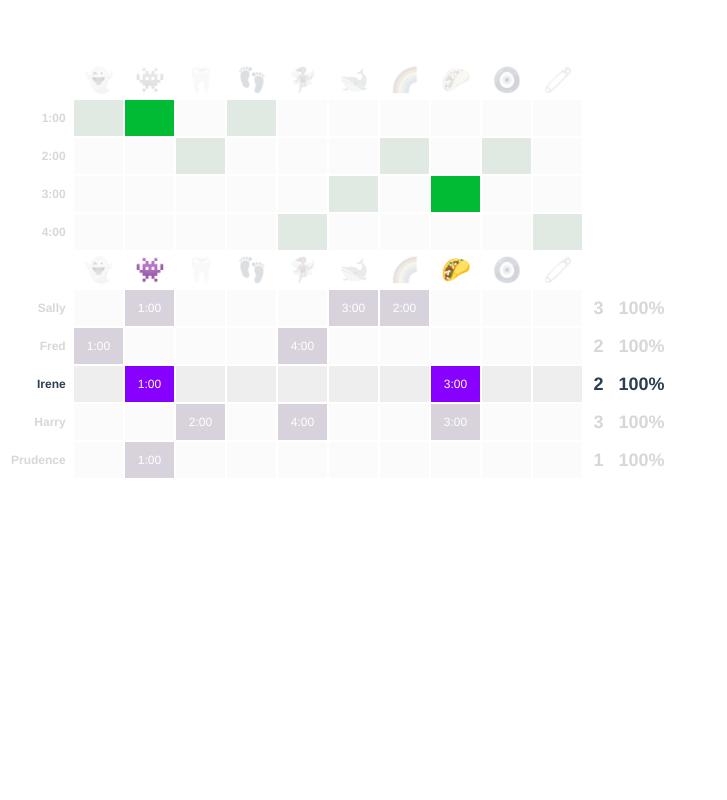
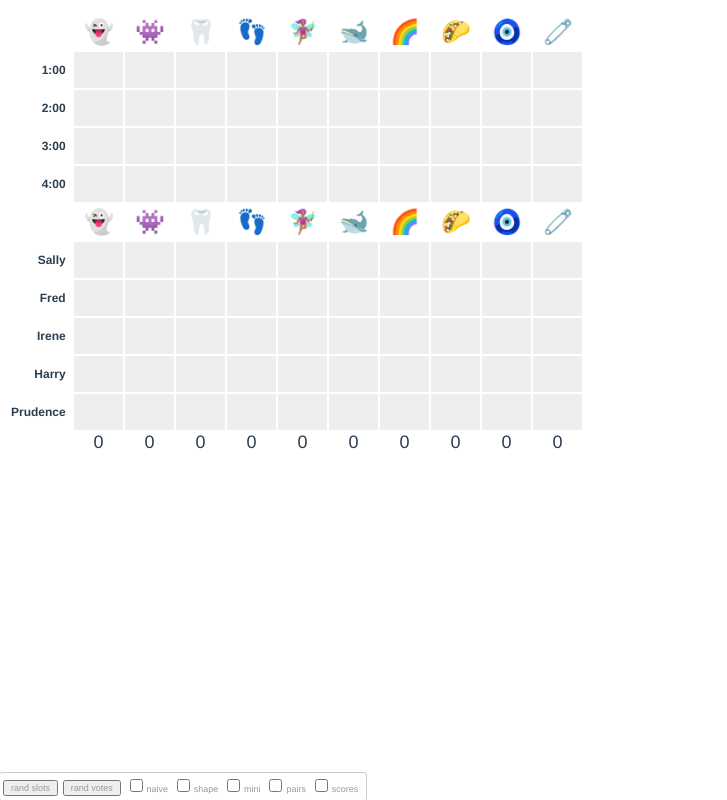
Before and after one commit to pcantrell/sessionizer-visualizer, a Vue app: page / in a window 1280 px wide. Shown: the whole page, without its empty margins (0-727 px from the left). Built offline with nearby package versions, Linux system fonts and the light colour scheme.

Commit message:
Naive scores, randomization, control panel

```diff
--- a/src/App.vue
+++ b/src/App.vue
@@ -39,17 +39,45 @@
             {{ schedule.timeslots[session.timeslotID] }}
           </td>
 
-          <td class="scoring numeric naive">
-            {{ naiveScore(participant) }}
+          <template v-if="options.showNaiveScoring">
+            <td class="scoring numeric naive">
+              {{ naiveScore(participant) }}
+            </td>
+            <td class="scoring numeric naive naive-percent">
+              <span v-if="participant.votes.length > 0">
+                {{ naivePercent(participant) }}%
+              </span>
+            </td>
+          </template>
+        </tr>
+
+        <tr class="totals">
+          <td class="placeholder"></td>
+          <td v-for="session, sessionID in schedule.sessions">
+            {{ voteCount(sessionID) }}
           </td>
-          <td class="scoring numeric naive naive-percent">
-            <span v-if="participant.votes.length > 0">
-              {{ naivePercent(participant )}}%
-            </span>
-          </td>
+
+          <template v-if="options.showNaiveScoring">
+            <td class="scoring numeric naive">
+              {{ averageOverParticipants(naiveScore) }}
+            </td>
+            <td class="scoring numeric naive naive-percent">
+              {{ averageOverParticipants(naivePercent) }}%
+            </td>
+          </template>
         </tr>
 
       </table>
+    </div>
+
+    <div class="control-panel">
+      <button @click="randomizeSlots()">rand slots</button>
+      <button @click="randomizeVotes()">rand votes</button>
+      <Toggle v-model="options.showNaiveScoring" label="naive" />
+      <Toggle v-model="options.showFocusedShape" label="shape" />
+      <Toggle v-model="options.showMiniShapes" label="mini" />
+      <Toggle v-model="options.showPairs" label="pairs" />
+      <Toggle v-model="options.showShapeScores" label="scores" />
     </div>
 
   </div>
@@ -57,9 +85,11 @@
 
 <script lang="ts">
 import { Component, Vue } from 'vue-property-decorator';
+import Toggle from './components/Toggle.vue';
 
 @Component({
   components: {
+    Toggle,
   },
 })
 
@@ -69,7 +99,15 @@ export default class App extends Vue {
     sessions: ["👻", "👾", "🦷", "👣", "🧚🏽‍♀️", "🐋", "🌈", "🌮", "🧿", "🧷"].map(makeSession),
     timeslots: ["1:00", "2:00", "3:00", "4:00"],
   };
-  public focus?: Participant = this.schedule.participants[2];
+  public focus: Participant | null = null;
+
+  public options = {
+    showNaiveScoring: false,
+    showFocusedShape: false,
+    showMiniShapes: false,
+    showPairs: false,
+    showShapeScores: false,
+  };
 
   public toggleVote(participant: Participant, sessionID: number) {
     if (participant.votes.includes(sessionID)) {
@@ -90,6 +128,24 @@ export default class App extends Vue {
     return results;
   }
 
+  public voteCount(sessionID: number): number {
+    return this.schedule.participants
+      .filter((participant) => participant.votes.includes(sessionID))
+      .length;
+  }
+
+  public averageOverParticipants(metric: (p:Participant) => number): number {
+    let sum = 0, count = 0;
+    for (const participant of this.schedule.participants) {
+      const value = metric(participant)
+      if (!isNaN(value)) {
+        sum += value;
+        count += 1;
+      }
+    }
+    return (count === 0) ? undefined : Math.round(sum / count);
+  }
+
   public naiveScore(participant: Participant): number {
     return this.groupedSessions(participant).filter((a) => a.length > 0).length;
   }
@@ -100,15 +156,29 @@ export default class App extends Vue {
   }
 
   public toggleFocus(participant: Participant) {
-    if (this.focus === participant) {
-      this.focus = undefined;
-    } else {
-      this.focus = participant;
-    }
+    this.focus =
+      (this.focus === participant)
+        ? null
+        : participant;
   }
 
   public isSessionFocused(sessionID: number): boolean {
     return this.focus && this.focus.votes.includes(sessionID) || false;
+  }
+
+  public randomizeSlots() {
+    for (const session of this.schedule.sessions) {
+      session.timeslotID = Math.floor(Math.random() * this.schedule.timeslots.length);
+    }
+  }
+
+  public randomizeVotes() {
+    for (const participant of this.schedule.participants) {
+      const threshold = Math.random() * 0.5 + 0.1;
+      participant.votes = this.schedule.sessions
+        .map((s, index) => index)
+        .filter((x) => Math.random() < threshold);
+    }
   }
 }
 
@@ -125,14 +195,14 @@ interface Participant {
 function makeSession(name: string): Session {
   return {
     name,
-    timeslotID: Math.floor(Math.random() * 4), // undefined,
+    timeslotID: undefined,
   };
 }
 
 function makeParticipant(name: string): Participant {
   return {
     name,
-    votes: [0,1,2,3,4,5,6,7,8,9].filter((x) => Math.random() < 0.3) // [],
+    votes: [],
   };
 }
 
@@ -144,11 +214,15 @@ function makeParticipant(name: string): Participant {
   -webkit-font-smoothing: antialiased;
   -moz-osx-font-smoothing: grayscale;
   color: #2c3e50;
-  margin-top: 60px;
+  margin-top: 1em;
   font-size: 12px;
 }
 
 .schedule-grid {
+    td, th {
+      cursor: pointer;
+      -webkit-user-select: none;
+    }
     td {
         padding: 0;
         margin: 0;
@@ -186,13 +260,16 @@ function makeParticipant(name: string): Participant {
         background: #8800FF;
         color: white;
     }
+    .totals td,
     td.scoring {
       background: none;
-      padding-left: 1ex;
       height: 0;
+      font-size: 1.5em;
+    }
+    td.scoring {
       font-weight: bold;
-      font-size: 1.5em;
       &.numeric {
+        padding-left: 1ex;
         text-align: right;
       }
       &.naive-percent {
@@ -211,4 +288,26 @@ function makeParticipant(name: string): Participant {
       }
     }
 }
+
+.control-panel {
+  border: 0.5px solid #ccc;
+  border-radius: 3px;
+  position: fixed;
+  font-size: 9px;
+  padding: 3px;
+  bottom: -1px;
+  left: -1px;
+  color: #999;
+  label {
+    margin-left: 1px;
+    margin-right: 1ex;
+  }
+  button {
+    color: #999;
+    font-size: 9px;
+    position: relative;
+    top: -0.2ex;
+    margin-right: 1ex;
+  }
+}
 </style>
--- /dev/null
+++ b/src/components/Toggle.vue
@@ -0,0 +1,37 @@
+<template>
+
+  <span>
+    <input
+      type="checkbox"
+      :id="id"
+      :checked="value"
+      @change="$emit('input', $event.target.checked)">
+    <label :for="id">{{ label }}</label>
+  </span>
+</template>
+
+<script lang="ts">
+import { Component, Prop, Vue } from 'vue-property-decorator';
+
+@Component
+export default class Toggle extends Vue {
+  @Prop() private value!: boolean;
+  @Prop() private label!: string;
+
+  private id: string = "toggle-" + Math.random();
+}
+</script>
+
+<style scoped lang="scss">
+.toggle {
+  display: inline-block;
+  font-size: 80%;
+  padding: 0.5ex;
+  border-radius: 0.5ex;
+  border: 0.5px solid black;
+  &.selected {
+    color: white;
+    background: black
+  }
+}
+</style>
```
